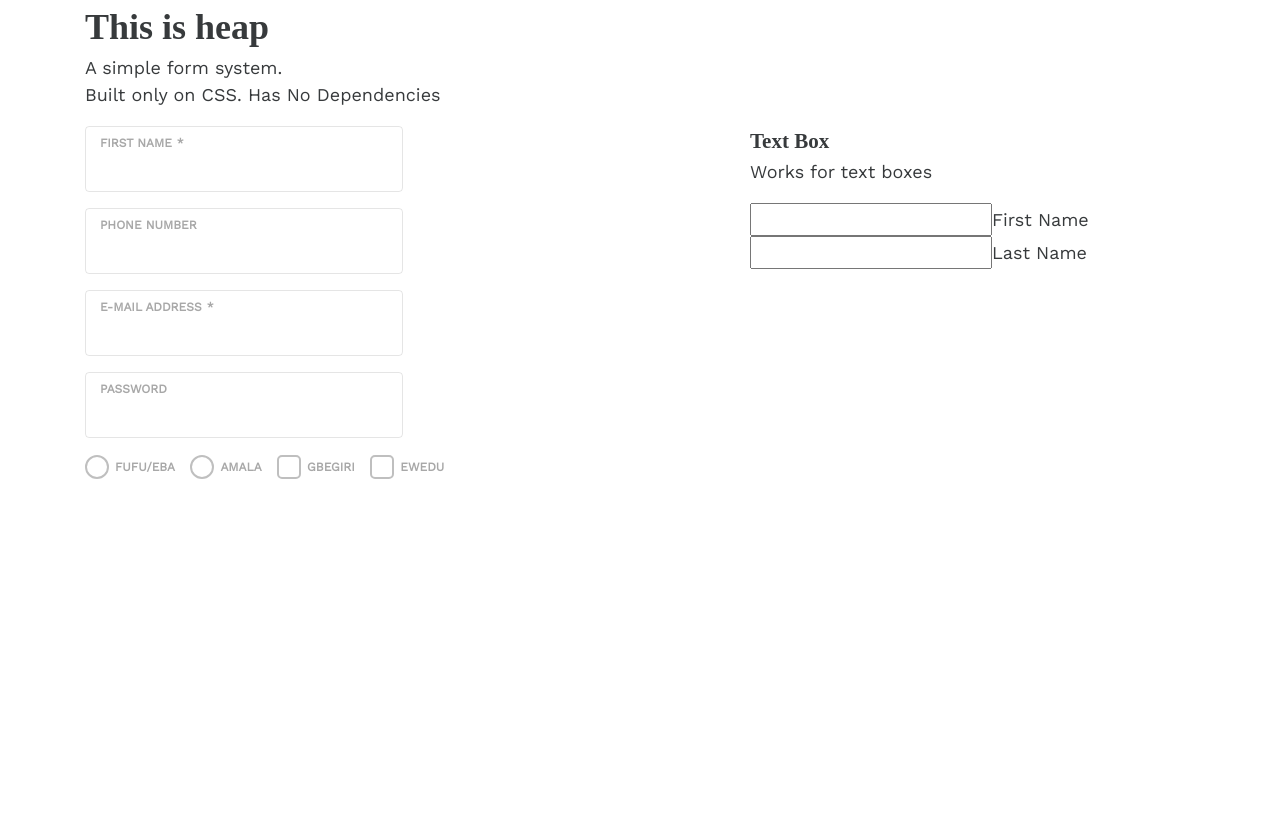
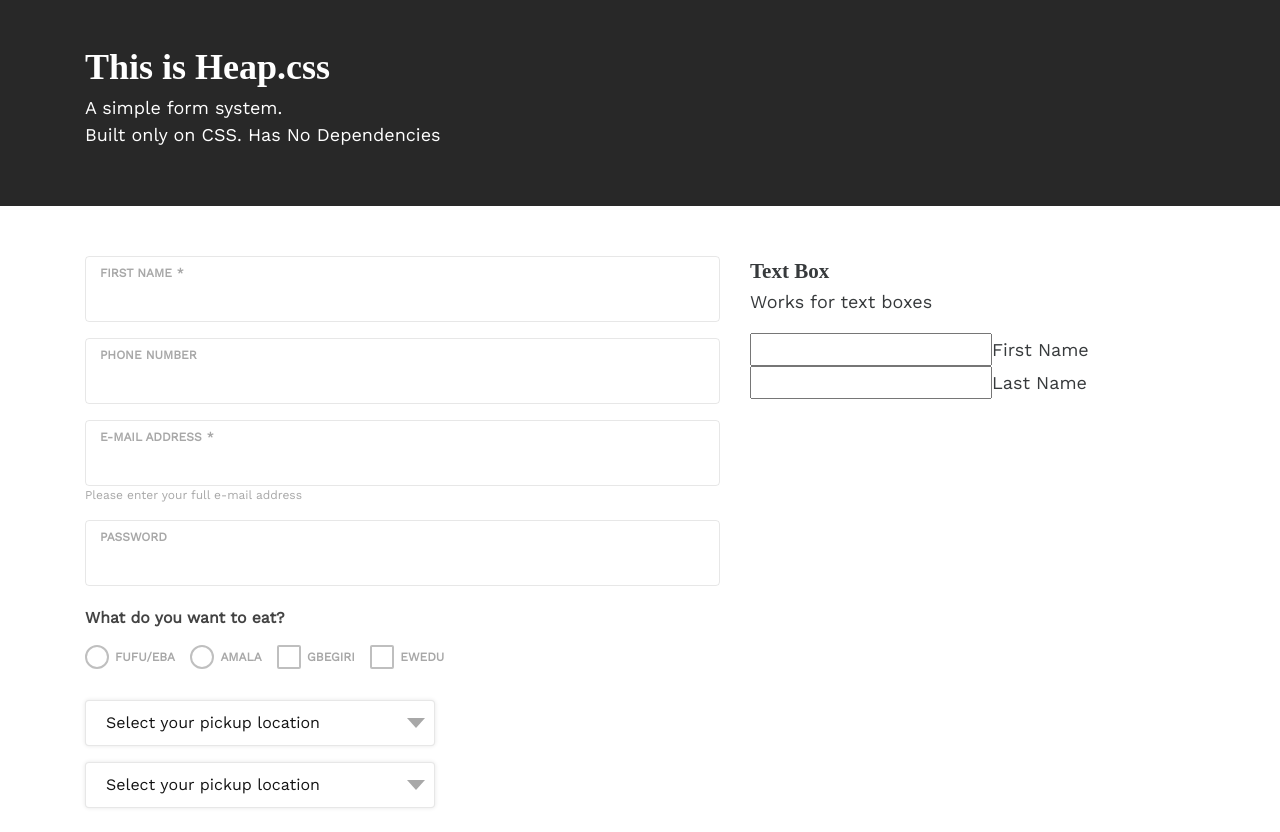
Before and after one commit to udezekene/heap, a plain HTML site: page index.html in a window 1280 px wide. Before the commit the page ends 800 px from the top, so only its background shows below. Drawn offline with nearby package versions, Linux system fonts and the light colour scheme.

Commit message:
Added styling for <select>

```diff
--- a/index.html
+++ b/index.html
@@ -5,7 +5,7 @@
         <meta http-equiv="X-UA-Compatible" content="IE=edge">
         <meta name="viewport" content="width=device-width, initial-scale=1">
         <meta name="description" content="">
-        <title>Heap | Form templating for </title>
+        <title>Heap.css | A simple form system. Built only on CSS, ZERO dependencies. </title>
         <!-- Font Awesome CDN via https://fontawesomecdn.com/ -->
         <link rel="stylesheet" href="https://opensource.keycdn.com/fontawesome/4.7.0/font-awesome.min.css" integrity="sha384-dNpIIXE8U05kAbPhy3G1cz+yZmTzA6CY8Vg/u2L9xRnHjJiAK76m2BIEaSEV+/aU" crossorigin="anonymous">
 
@@ -23,7 +23,7 @@
           <div class="container">
             <div class="row">
               <div class="col-sm-12">
-              <h1>This is heap</h1>
+              <h1>This is Heap.css</h1>
               <p>A simple form system. <br>Built only on CSS. Has No Dependencies</p>
               </div>
             </div>
@@ -36,41 +36,39 @@
                 <div class="outcome">
                   <div class="single-form-item">
                     <div class="required input">
-                      <input type="text" id="firstname"  required class="full">
+                      <input type="text" id="firstname"  required>
                       <label for="firstname">First Name</label>
                     </div>
                   </div>
 
                   <div class="single-form-item">
                     <div class="required input">
-                      <input type="text" id="phone" class="full">
+                      <input type="text" id="phone">
                       <label for="phone">Phone Number</label>
                     </div>
                   </div>
 
                   <div class="single-form-item">
                     <div class="input">
-
-                      <input type="email" id="" required class="full">
+                      <input type="email" id="" required>
                       <label for="">E-mail Address</label>
-                      <span class="helper-text">Please enter your full e-mail address</span>
                     </div>
+                    <span class="helper-text">Please enter your full e-mail address</span>
                   </div>
 
                   <div class="single-form-item password">
                     <div class="password input">
-                      <input type="password" id="" class="full">
+                      <input type="password" id="">
                       <label for="">Password</label>
                     </div>
                   </div>
 
-                  <div class="single-form-item">
+                  <div class="form-item-question">What do you want to eat?</div>
+                  <div class="single-form-item controls-group">
+
                     <div class="radio controls">
                       <input type="radio" name="swallow" id="swallow">
-
-                      <label for="swallow">Fufu/Eba
-                        <span class="indicator"></span>
-                      </label>
+                      <label for="swallow">Fufu/Eba</label>
                     </div>
                     <div class="radio controls">
                       <input type="radio" name="swallow" id="swallow2">
@@ -88,6 +86,25 @@
                       </label>
                     </div>
 
+                  </div>
+
+                  <div class="single-form-item select">
+                    <div>
+                      <select aria-label="Select menu example">
+                        <option selected>Select your pickup location</option>
+                        <option value="ikeja">Ikeja</option>
+                        <option value="yaba">Yaba</option>
+                        <option value="Lekki">Lekki Phase 1</option>
+                      </select>
+                    </div>
+                    <div>
+                      <select aria-label="Select menu example">
+                        <option selected>Select your pickup location</option>
+                        <option value="ikeja">Ikeja</option>
+                        <option value="yaba">Yaba</option>
+                        <option value="Lekki">Lekki Phase 1</option>
+                      </select>
+                    </div>
                   </div>
 
                 </div>
--- a/less/heap.less
+++ b/less/heap.less
@@ -22,13 +22,17 @@
 
  */
 
-@basline-font-size:16px; // This means 1em == 16px;
+@basline-font-size:@base; // This means 1em == 16px;
 @main-color:@color-blue; //You can change this to any other color from @color- options
 
 @radius: 0.25em; // 16px/4 = 0.25em
 @border-color:@dark;
 @border-color-selected:;
 
+@label-font-weight:bold;
+
+//Select
+@select-max-width:350px;
 
 /* HEAP
 	 To be dramatic, let's just say this is where the magic happens.
@@ -44,21 +48,27 @@
 	label{
 		color: @grey;
 		font-size: .75em;
-		font-weight: 600;
+		font-weight: @label-font-weight;
 		text-transform: uppercase;
 		.transition;
 	}
 
+	.helper-text{
+		font-size: 12px;
+		margin: 0;padding: 0;
+		color: @grey;
+		display: block;
+		margin-bottom: 5px;
+		.transition;
+	}
+	&:hover{
+		.helper-text{
+				font-weight: 600;
+				color: desaturate(@main-color,60%);
+		}
+	}
 	>div{
 		position: relative;
-		.helper-text{
-			font-size: 12px;
-			border: 1px solid;
-			margin: 0;padding: 0;
-			display: none;
-		}
-
-
 
 		&.input{
 
@@ -76,7 +86,8 @@
 		input[type="number"],
 		input[type="email"],
 		input[type="password"]{
-			border: 1px solid rgba(0, 0,0,.1);
+			width: 100%;
+			border: 1px solid fade(@dark,10%);
 			padding: 30px 10px 10px 15px;
 			font-size: 1em;
 			border-radius: @radius;
@@ -94,11 +105,6 @@
 						color: @grey;
 					}
 				}
-			}
-
-
-			&.full{
-				width: 50%;
 			}
 
 			&:focus{
@@ -126,11 +132,6 @@
 			margin-right: 0.625em;
 			position: relative;
 
-			// .indicator{
-			// 	width:  1rem;
-			// 	height: 1rem;
-  	// 		line-height: 1rem;
-			// }
 			input[type="checkbox"],input[type="radio"] {
 				display: none;
 
@@ -180,11 +181,10 @@
 			input[type="checkbox"]{
 				+ label{
 					&:before{
-						border-radius: 5px;
+						border-radius: 2px;
 					}
 					&:after{
 						border-radius: 2px;
-
 					}
 
 				}
@@ -193,8 +193,105 @@
 		}
 
 	}
+
+	&.controls-group{
+		margin-bottom: 2em;
+	}
 }
 
+.form-item-question{
+	color: fade(@dark,80%);
+	font-size: 0.875em;
+	line-height: 2em;
+	margin-bottom: 10px;
+	font-weight: bold;
+	display: block;
+}
+
+
+&.select{
+
+
+	>div{
+		max-width: @select-max-width;
+		position: relative;
+		width: 100%;
+		margin-bottom: 1em;
+
+		&:after {
+		  content: "";
+		  width: 0;
+		  height: 0;
+
+		  position: absolute;
+		  top: 50%;
+		  right: 10px;
+		  margin-top: -5px;
+		  display: inline-block;
+		  z-index: 1;
+		  pointer-events: none;
+		  border-top: 10px solid @grey;
+		  border-right: 9px solid transparent;
+		  border-bottom: 10px solid transparent;
+		  border-left: 9px solid transparent;
+		}
+		&:hover{
+			&:after{
+				border-top-color: @main-color;
+			}
+		}
+	}
+
+	select{
+		display: inline-block;
+		width: 100%;
+
+
+	  margin: 0;
+	  font-size: 16px; /* Font size must be 16px to prevent iOS page zoom on focus */
+	  padding: 0.625em 1.25em;
+	  border: 1px solid fade(@dark,10%);
+	  color: @dark;
+	  background: @white;
+	  border-radius: @radius;
+	  cursor: pointer;
+	  outline: 0;
+	  .transition;
+	  box-shadow: 0px 0px 4px rgba(0,0,0,0.1);
+
+		/* Prefixed box-sizing rules necessary for older browsers */
+		-webkit-box-sizing: border-box;
+		-moz-box-sizing: border-box;
+		box-sizing: border-box;
+
+    /* Hack to remove [Hide Actually] dropdown from Firefox.
+    Thanks to Joao Cunha https://gist.github.com/joaocunha/6273016 & the Filament Group https://github.com/filamentgroup/select-css/ */
+    -webkit-appearance: none;
+    -moz-appearance: none;
+    appearance: none;
+    text-indent: .01px;
+    text-overflow: '';
+
+
+		&:focus {
+		  background: fade(@main-color,12%);
+			border-color: @main-color;
+			&:-moz-focusring {
+			  color: transparent;
+			  text-shadow: 0 0 0 #000;
+			}
+		}
+		&:active {
+		  background: fade(@main-color,12%);
+		}
+		&:hover{
+			border-color: @main-color;
+		}
+
+	}
+
+
+}
 
 // Unused Modules
 
--- a/less/style.less
+++ b/less/style.less
@@ -1,2 +1,12 @@
 @import url(global.less);
 @import url(heap.less);
+
+
+header{
+	background: #282828;
+	color: #fff;
+	padding: 40px 0;
+}
+section{
+	padding: 50px 0;
+}
```
Also changed, not shown: README.html (+5 -2 lines), css/style.css, 2 other files.
